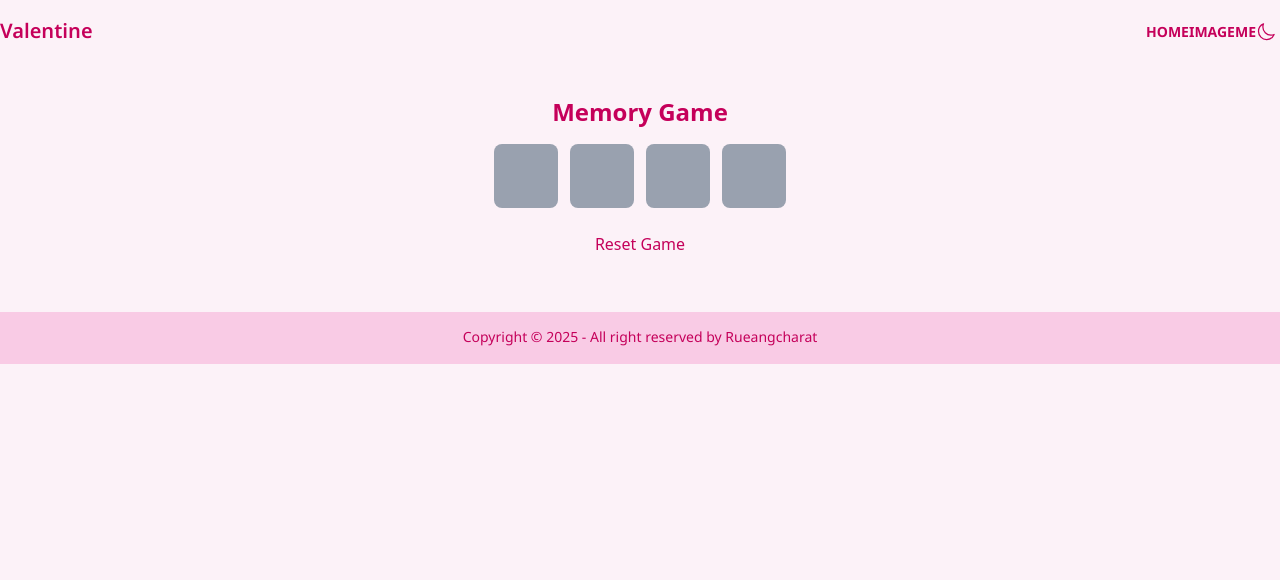
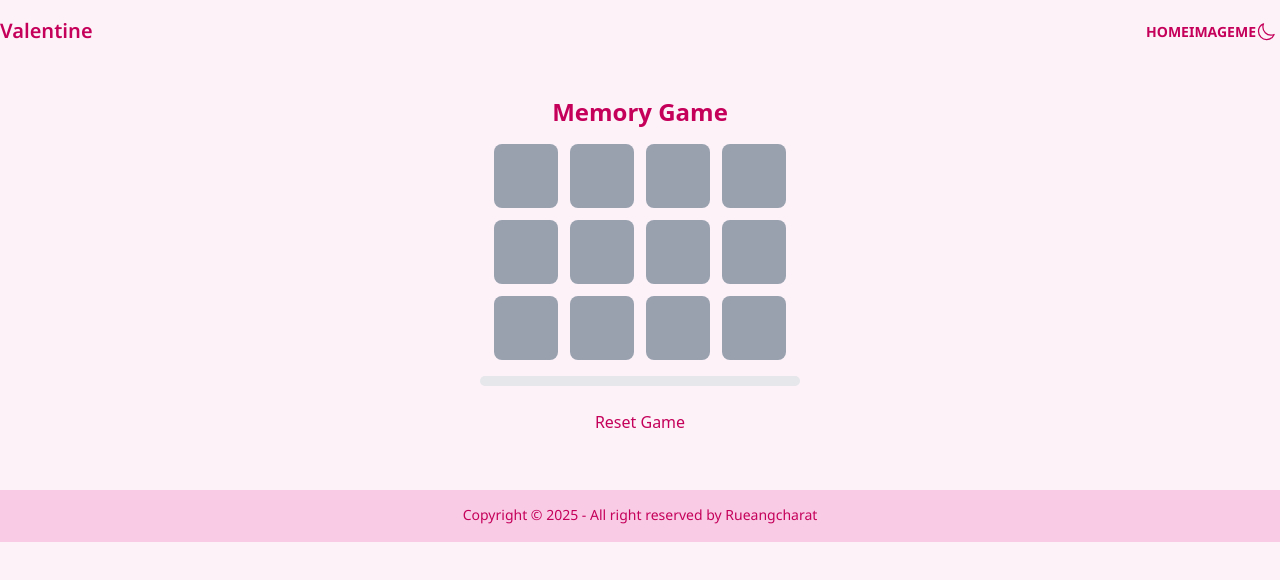
Before and after one commit to RuengCode/valentine-for-chonticha, a Next.js app: page /mini-game in a window 1280 px wide. Shown: the top 580 px of the page. Built offline with nearby package versions, Linux system fonts and the light colour scheme.

Commit message:
fix mini game
fix mini game

```diff
--- a/app/components/Valentine.tsx
+++ b/app/components/Valentine.tsx
@@ -1,10 +1,10 @@
 "use client";
 import React from "react";
 import Calculator from "./Calculator";
-
 import { motion } from "framer-motion";
 import Image from "next/image";
 import { useState, useEffect } from "react";
+
 
 export function TimerClose() {
   const [progress, setProgress] = useState(0);
@@ -53,12 +53,12 @@ const Valentine = () => {
           transition={{ duration: 1 }}
           className="max-w-md"
         >
-          <h1 className="text-5xl font-bold">สวัสดีจ้า</h1>
+          <h1 className="text-5xl font-bold">Welcome to 2025</h1>
 
           <p className="py-6">
-            Provident cupiditate voluptatem et in. Quaerat fugiat ut assumenda
-            excepturi exercitationem quasi. In deleniti eaque aut repudiandae et
-            a id nisi.
+        Provident cupiditate voluptatem et in. Quaerat fugiat ut assumenda
+        excepturi exercitationem quasi. In deleniti eaque aut repudiandae et
+        a id nisi.
           </p>
             <motion.button
             whileHover={{ scale: 1.1 }}
--- a/app/mini-game/page.tsx
+++ b/app/mini-game/page.tsx
@@ -1,5 +1,6 @@
 import { useState, useEffect } from 'react';
 import { motion } from 'framer-motion';
+
 type CardType = {
     id: number;
     pairId: string;
@@ -13,7 +14,7 @@ const generateDeck = () => {
     let id = 0;
 
     // Take first 8 icons and create pairs
-    for (let i = 0; i < 2; i++) {
+    for (let i = 0; i < 6; i++) {
         deck.push({ id: id++, pairId: icons[i], isFlipped: false, isMatched: false });
         deck.push({ id: id++, pairId: icons[i], isFlipped: false, isMatched: false });
     }
@@ -22,10 +23,12 @@ const generateDeck = () => {
     return deck;
 };
 
+
 export default function Page() {
     const [cards, setCards] = useState<CardType[]>(generateDeck());
     const [flippedCards, setFlippedCards] = useState<number[]>([]);
     const [disabled, setDisabled] = useState(false);
+    const [message, setMessage] = useState<{ type: "success" | "error" | "info" | null; text: string; }>({ type: null, text: '' });
 
     const flipCard = (index: number) => {
         if (disabled) return;
@@ -61,11 +64,14 @@ export default function Page() {
 
                 // Check if all cards are matched
                 const allMatched = newCards.every(card => card.isMatched);
+
                 if (allMatched) {
                     // Redirect to valentinemail page after a short delay
+                    setMessage({ type: "success", text: "Match found! 🎉" });
                     setTimeout(() => {
                         window.location.href = "valentinemail";
                       }, 1000);
+
                 }
             } else {
                 // Flip back after a delay
@@ -122,12 +128,31 @@ export default function Page() {
                     </motion.div>
                 ))}
             </div>
+            <div className="w-full max-w-xs mt-4">
+                <motion.div className="w-full bg-gray-200 rounded-full h-2.5">
+                    <motion.div
+                        className="bg-primary h-2.5 rounded-full"
+                        initial={{ width: 0 }}
+                        animate={{
+                            width: `${(cards.filter(card => card.isMatched).length / cards.length) * 100}%`
+                        }}
+                        transition={{ duration: 0.5 }}
+                    />
+                </motion.div>
+            </div>
+
             <button
-                className="btn btn-primary mb-4 mt-4"
+                className="btn btn-error mb-4 mt-4"
                 onClick={resetGame}
             >
                 Reset Game
             </button>
-        </div>
+            {message.type && (
+                <div className={`alert alert-${message.type} mt-4`}>
+                    <span>{message.text}</span>
+                </div>
+            )}
+
+      </div>
     );
 }
```
Also changed, not shown: app/heart/page.tsx (added).
